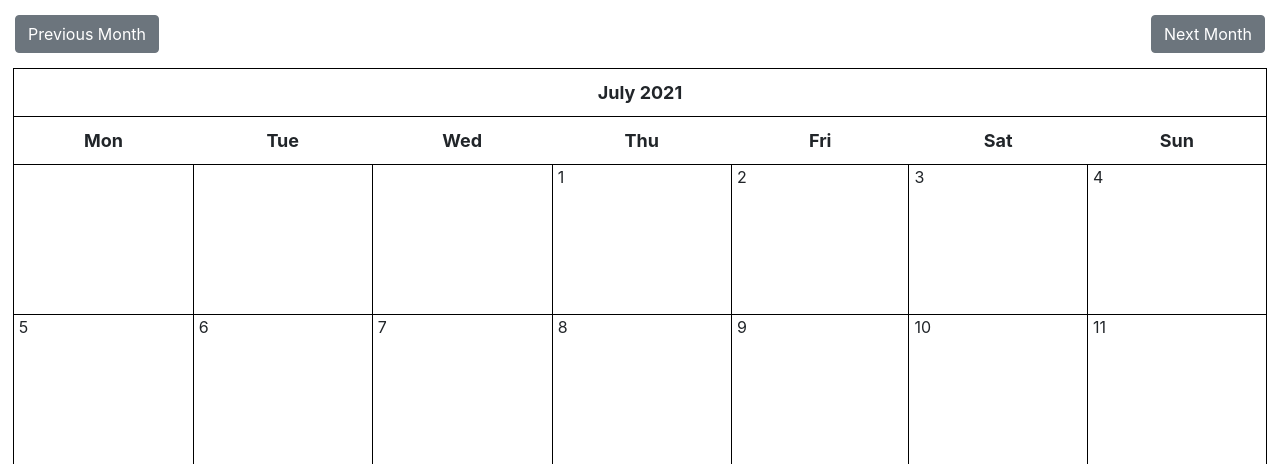
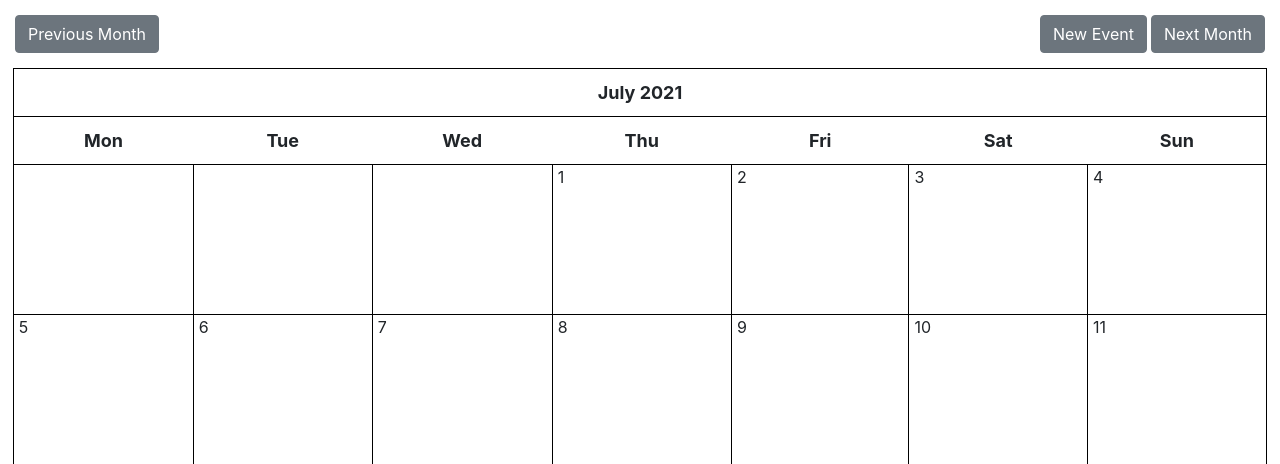
Before and after one commit to 9yifanchen9/MAC_hack_sprint, a Django app: page /calendar/ in a window 1280 px wide. Shown: the top 464 px of the page. Run offline with Django 3.2, Linux system fonts and the light colour scheme; data that the repository does not hold is empty; some libraries are stand-ins or nearby versions.

Commit message:
Made the adding event form

```diff
--- a/planner/tripplanner/models.py
+++ b/planner/tripplanner/models.py
@@ -59,6 +59,11 @@ class Event(models.Model):
     end_time = models.DateTimeField(u'Final time', help_text=u'Final time')
     notes = models.TextField(u'Textual Notes', help_text=u'Textual Notes', blank=True, null=True)
 
+    @property
+    def get_html_url(self):
+        url = reverse('cal:event_edit', args=(self.id,))
+        return f'<a href="{url}"> {self.title} </a>'
+
     class Meta:
         verbose_name = u'Scheduling'
         verbose_name_plural = u'Scheduling'
--- a/planner/tripplanner/templates/tripplanner/cal.html
+++ b/planner/tripplanner/templates/tripplanner/cal.html
@@ -4,6 +4,7 @@
 <div class="clearfix buttons" id="bootstrap-overrides">
 	<a class="btn btn-secondary fw-bold left" id="left" href="{% url 'tripplanner:calendar' %}?{{ prev_month }}"> Previous Month </a>
 	<a class="btn btn-secondary fw-bold right" id="right" href="{% url 'tripplanner:calendar' %}?{{ next_month }}"> Next Month </a>
+    <a class="btn btn-secondary right buttons- mr-1" href="{% url 'tripplanner:event_new' %}"> New Event </a>
 </div>
 {{ calendar }}
 {% endblock %}
--- a/planner/tripplanner/urls.py
+++ b/planner/tripplanner/urls.py
@@ -7,5 +7,7 @@ app_name = 'tripplanner'
 urlpatterns = [
     path('', views.home_view, name = 'home'),
     url(r'^calendar/$', views.CalendarView.as_view(), name='calendar'),
-    path('planner/', views.PlannerView.as_view(), name="planner")
+    path('planner/', views.PlannerView.as_view(), name="planner"),
+    url(r'^event/new/$', views.event, name='event_new'),
+    url(r'^event/edit/(?P<event_id>\d+)/$', views.event, name='event_edit'),
 ]
--- a/planner/tripplanner/utils.py
+++ b/planner/tripplanner/utils.py
@@ -14,10 +14,11 @@ class Calendar(HTMLCalendar):
 		events_per_day = events.filter(start_time__day=day)
 		d = ''
 		for event in events_per_day:
-			d += f'<li> {event.title} </li>'
+			d += f'<li> {event.get_html_url} </li>'
 
 		if day != 0:
 			return f"<td><span class='date'>{day}</span><ul> {d} </ul></td>"
+
 		return '<td></td>'
 
 	# formats a week as a tr
--- a/planner/tripplanner/views.py
+++ b/planner/tripplanner/views.py
@@ -72,3 +72,16 @@ def next_month(d):
     next_month = last + timedelta(days=1)
     month = 'month=' + str(next_month.year) + '-' + str(next_month.month)
     return month
+
+def event(request, event_id=None):
+    instance = Event()
+    if event_id:
+        instance = get_object_or_404(Event, pk=event_id)
+    else:
+        instance = Event()
+
+    form = EventForm(request.POST or None, instance=instance)
+    if request.POST and form.is_valid():
+        form.save()
+        return HttpResponseRedirect(reverse('tripplanner:calendar'))
+    return render(request, 'tripplanner/event.html', {'form': form})
```
